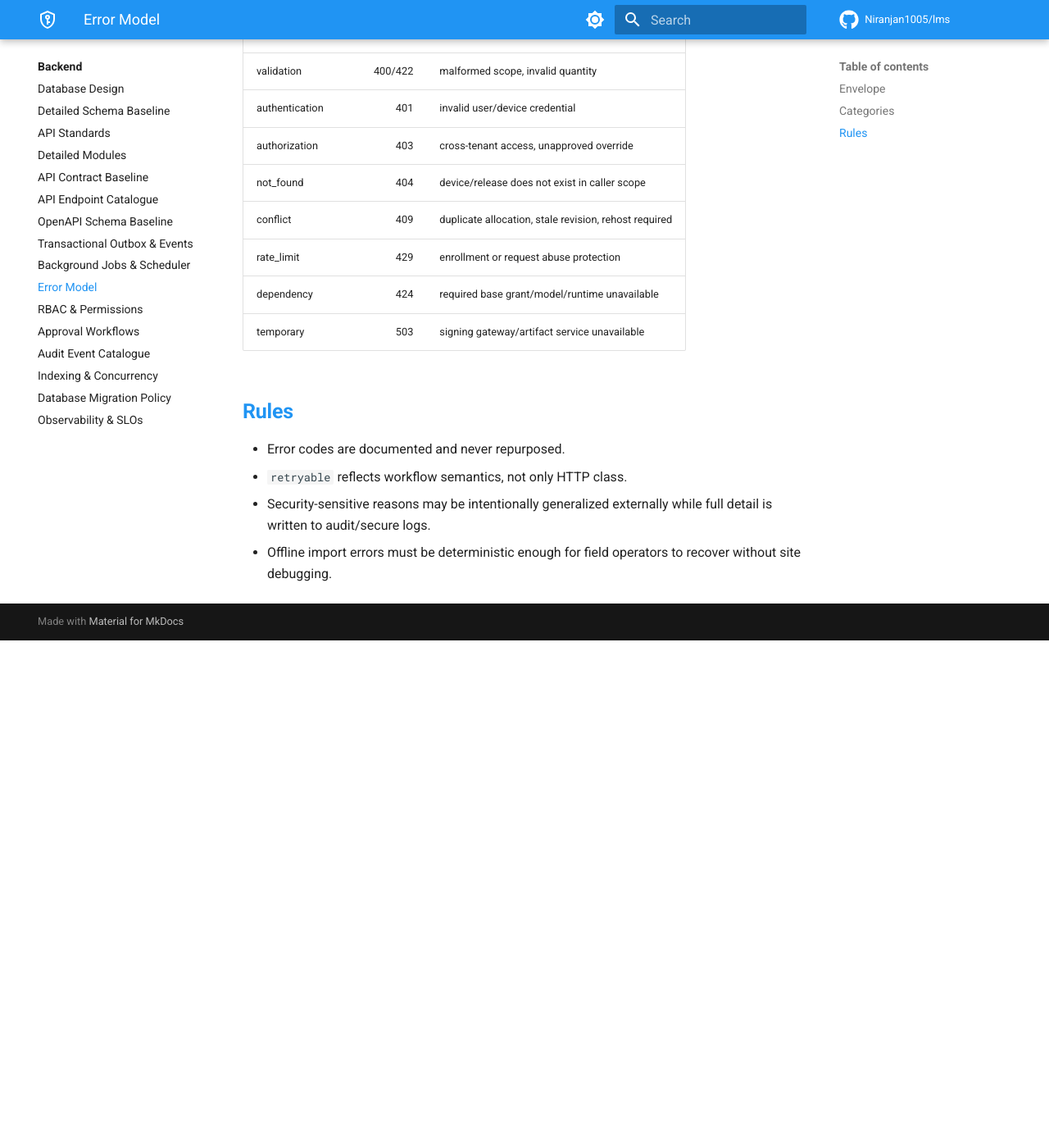
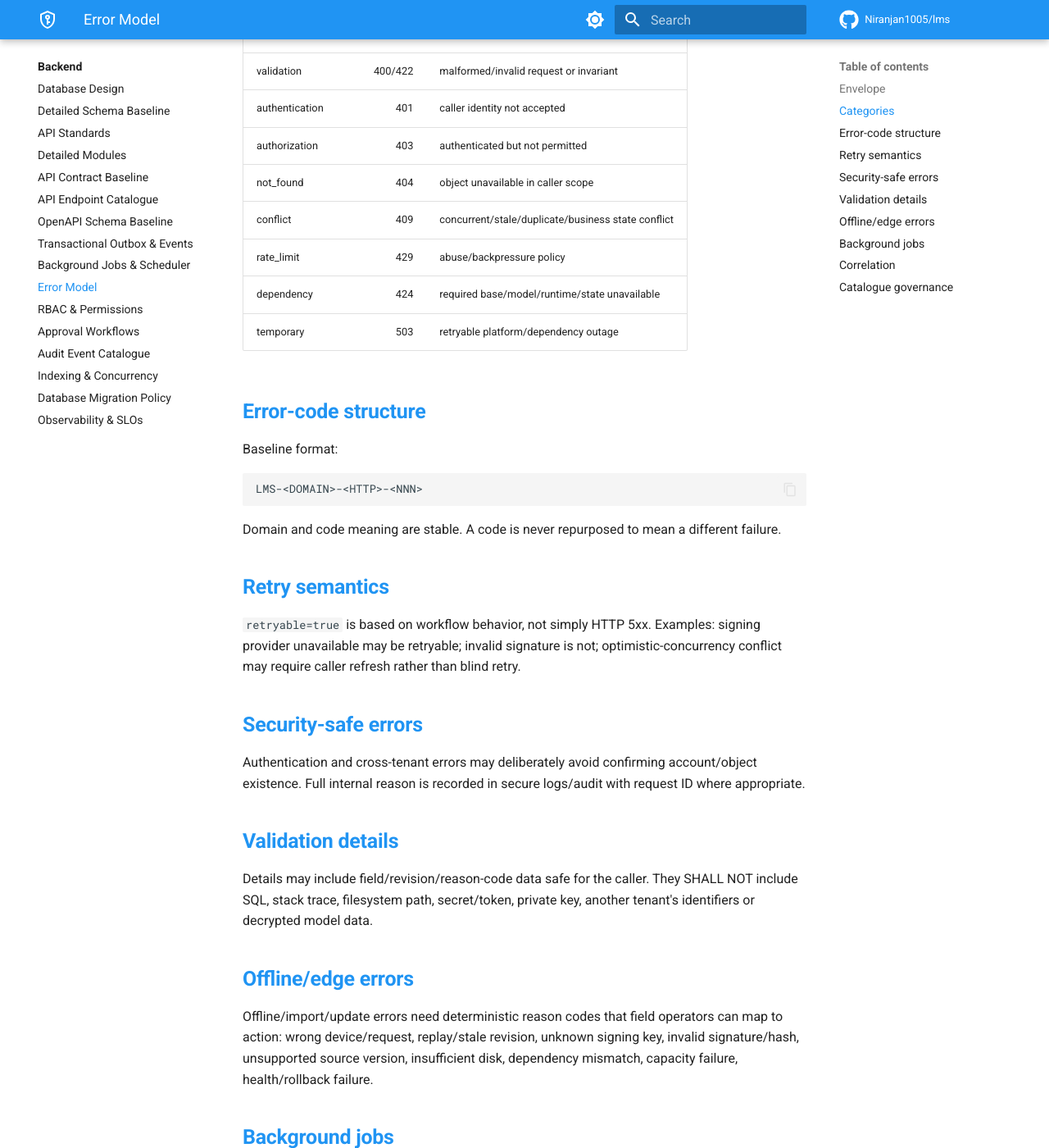
Before and after one commit to Niranjan1005/lms, an MkDocs documentation site: the page built from docs/backend/error-model.md, in a window 1280 px wide and 1400 px high, scrolled down 654 px. Shown: the whole window at 82% size. Built offline with MkDocs 1.6.1 and Material for MkDocs 9.7.7, drawn with Linux system fonts in a browser that asks for light colours; comment, search, counter and statistics services are not loaded; before the commit the page ends 1435 px from its top, so only the background shows below that; some of the changed text lies outside the part shown.

Commit message:
docs: deepen API and workflow error model

```diff
--- a/docs/backend/error-model.md
+++ b/docs/backend/error-model.md
@@ -1,9 +1,8 @@
 # Error Model
 
-Errors must be machine-readable, stable and safe to expose. Internal stack traces are never returned to clients.
+Errors are stable machine-readable contracts for clients, edge agents, support and automation. They must be actionable without exposing internal stack traces or sensitive tenant/security data.
 
 ## Envelope
-
 ~~~json
 {
   "error": {
@@ -18,21 +17,50 @@ Errors must be machine-readable, stable and safe to expose. Internal stack trace
 ~~~
 
 ## Categories
+| Category | Typical HTTP | Meaning |
+|---|---:|---|
+| validation | 400/422 | malformed/invalid request or invariant |
+| authentication | 401 | caller identity not accepted |
+| authorization | 403 | authenticated but not permitted |
+| not_found | 404 | object unavailable in caller scope |
+| conflict | 409 | concurrent/stale/duplicate/business state conflict |
+| rate_limit | 429 | abuse/backpressure policy |
+| dependency | 424 | required base/model/runtime/state unavailable |
+| temporary | 503 | retryable platform/dependency outage |
 
-| Category | Typical HTTP | Examples |
-|---|---:|---|
-| validation | 400/422 | malformed scope, invalid quantity |
-| authentication | 401 | invalid user/device credential |
-| authorization | 403 | cross-tenant access, unapproved override |
-| not_found | 404 | device/release does not exist in caller scope |
-| conflict | 409 | duplicate allocation, stale revision, rehost required |
-| rate_limit | 429 | enrollment or request abuse protection |
-| dependency | 424 | required base grant/model/runtime unavailable |
-| temporary | 503 | signing gateway/artifact service unavailable |
+## Error-code structure
 
-## Rules
+Baseline format:
+~~~text
+LMS-<DOMAIN>-<HTTP>-<NNN>
+~~~
 
-- Error codes are documented and never repurposed.
-- `retryable` reflects workflow semantics, not only HTTP class.
-- Security-sensitive reasons may be intentionally generalized externally while full detail is written to audit/secure logs.
-- Offline import errors must be deterministic enough for field operators to recover without site debugging.
+Domain and code meaning are stable. A code is never repurposed to mean a different failure.
+
+## Retry semantics
+
+`retryable=true` is based on workflow behavior, not simply HTTP 5xx. Examples: signing provider unavailable may be retryable; invalid signature is not; optimistic-concurrency conflict may require caller refresh rather than blind retry.
+
+## Security-safe errors
+
+Authentication and cross-tenant errors may deliberately avoid confirming account/object existence. Full internal reason is recorded in secure logs/audit with request ID where appropriate.
+
+## Validation details
+
+Details may include field/revision/reason-code data safe for the caller. They SHALL NOT include SQL, stack trace, filesystem path, secret/token, private key, another tenant's identifiers or decrypted model data.
+
+## Offline/edge errors
+
+Offline/import/update errors need deterministic reason codes that field operators can map to action: wrong device/request, replay/stale revision, unknown signing key, invalid signature/hash, unsupported source version, insufficient disk, dependency mismatch, capacity failure, health/rollback failure.
+
+## Background jobs
+
+Durable jobs store final error code/category/retry metadata separately from transient stack/debug detail so operations can safely inspect and reprocess approved failures.
+
+## Correlation
+
+Every client-visible error carries request ID. Deployment/job/receipt errors also carry their workflow identifiers for end-to-end support correlation.
+
+## Catalogue governance
+
+New codes are added to Support Error Code Catalogue with customer-safe message and operator action. Removed behavior leaves old code reserved rather than reused.
```
